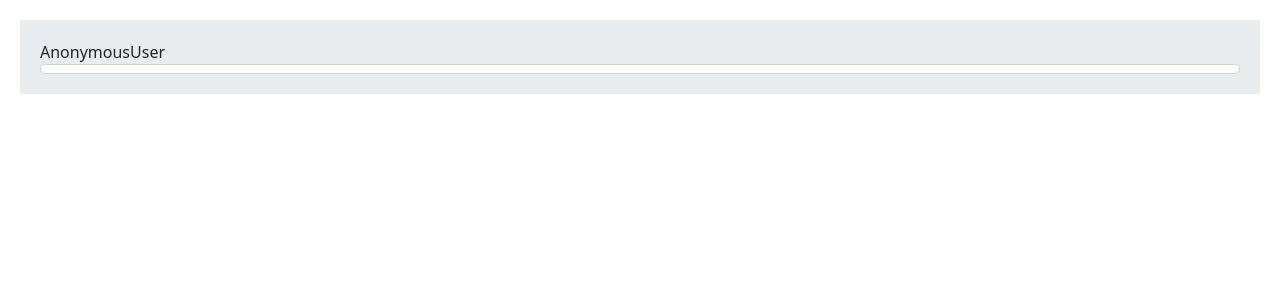
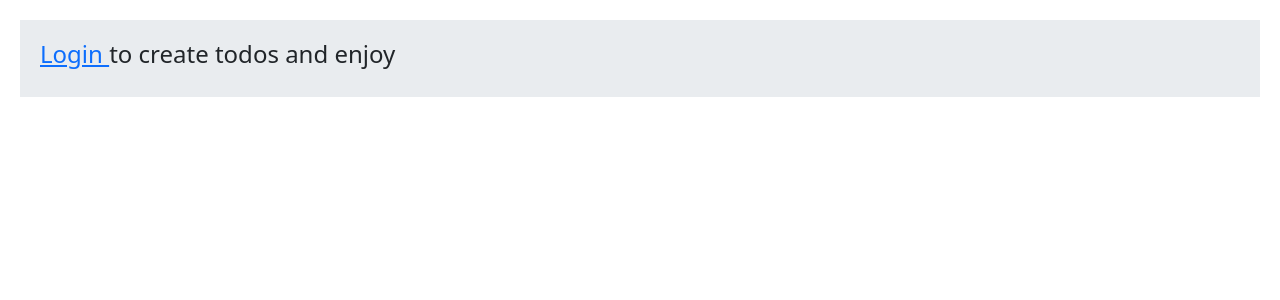
Before and after one commit to realbozorgmehr/django-simple-todo, a Django app: page / in a window 1280 px wide. Shown: the part 62-362 px from the top of the page. Run offline with Django 5.2, Linux system fonts and the light colour scheme; data that the repository does not hold is empty.

Commit message:
updated homepage

```diff
--- a/templates/home.html
+++ b/templates/home.html
@@ -4,6 +4,7 @@
 {% endblock %}
 
 {% block content %}
+    {% if user.is_authenticated %}
         {{ request.user }}
         <div class="card">
             <h4>{% for todo in todos %}
@@ -13,4 +14,7 @@
             {% endfor %}
             </h4>
         </div>
+    {% else %}
+        <h4><a href="{% url 'user_login' %}"> Login </a> to create todos and enjoy  </h4>
+    {% endif %}
 {% endblock %}
```
Lines whose indentation alone changed are shown as unchanged.
